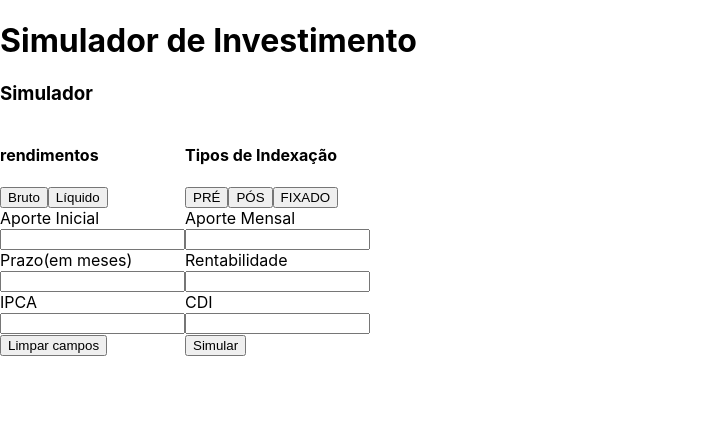
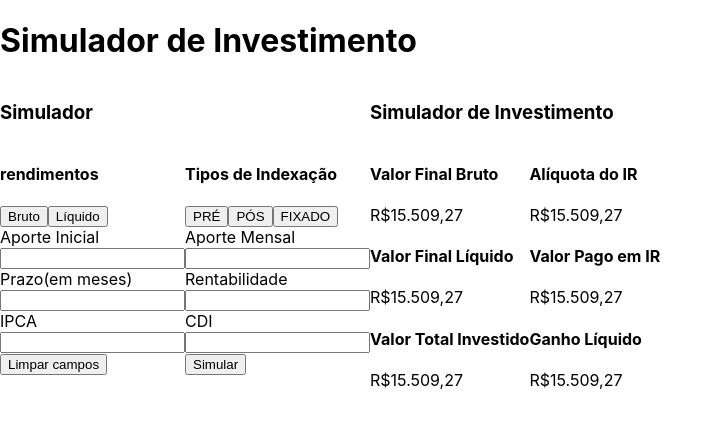
Before and after one commit to emidioreb/investmentSimulator, a React (Create React App) app: page / in a window 1280 px wide. Shown: the top 428 px of the page, without its empty margins (0-723 px from the left). Built offline with nearby package versions, Linux system fonts and the light colour scheme.

Commit message:
imp: adição dos campos valor final bruto, valor final liquido, valor total investido, aliquota do IR, valor pago em IR e ganho liquido

```diff
--- a/src/App.css
+++ b/src/App.css
@@ -28,6 +28,10 @@
   color: #61dafb;
 }
 
+.simulator-invest{
+  display: flex;
+}
+
 @keyframes App-logo-spin {
   from {
     transform: rotate(0deg);
--- a/src/App.jsx
+++ b/src/App.jsx
@@ -1,9 +1,10 @@
 import React from 'react';
-// import InvestmentSimulator from './components/InvestmentSimulator';
+import InvestmentSimulator from './components/InvestmentSimulator';
 import InvestmentHeader from './components/InvestmentHeader';
 import Simulator from './components/Simulator';
 import { InfoProviderLeft } from './hooks/UseInfoLeft';
 import { InfoProviderRight } from './hooks/UseInfoRight';
+import './App.css';
 
 function App() {
   return (
@@ -11,8 +12,10 @@ function App() {
       <InfoProviderRight>
         <div>
           <InvestmentHeader />
-          {/* <InvestmentSimulator /> */}
-          <Simulator />
+          <div className="simulator-invest">
+            <Simulator />
+            <InvestmentSimulator />
+          </div>
         </div>
       </InfoProviderRight>
     </InfoProviderLeft>
--- a/src/components/InvestmentSimulator.jsx
+++ b/src/components/InvestmentSimulator.jsx
@@ -1,9 +1,44 @@
 import React from 'react';
+import '../css/investmentSimulator.css';
 
-function investmentSimulator() {
+function InvestmentSimulator() {
+  // o que vem da API vai aonde esta os valores
   return (
-    <h3>Simulador de Investimento</h3>
+    <div>
+      <h3>Simulador de Investimento</h3>
+      <div className="totalResults">
+        <div className="resultsLeft">
+          <div className="finalResults">
+            <h4>Valor Final Bruto</h4>
+            <p>R$15.509,27</p>
+          </div>
+          <div className="finalResults">
+            <h4>Valor Final Líquido</h4>
+            <p>R$15.509,27</p>
+          </div>
+          <div className="finalResults">
+            <h4>Valor Total Investido</h4>
+            <p>R$15.509,27</p>
+          </div>
+        </div>
+        <div className="resultsRight">
+          <div className="finalResults">
+            <h4>Alíquota do IR</h4>
+            <p>R$15.509,27</p>
+          </div>
+          <div className="finalResults">
+            <h4>Valor Pago em IR</h4>
+            <p>R$15.509,27</p>
+          </div>
+          <div className="finalResults">
+            <h4>Ganho Líquido</h4>
+            <p>R$15.509,27</p>
+          </div>
+        </div>
+      </div>
+
+    </div>
   );
 }
 
-export default investmentSimulator;
+export default InvestmentSimulator;
--- /dev/null
+++ b/src/css/investmentSimulator.css
@@ -0,0 +1,4 @@
+.totalResults{
+    display: flex;
+    justify-content: flex-start;
+}
```
